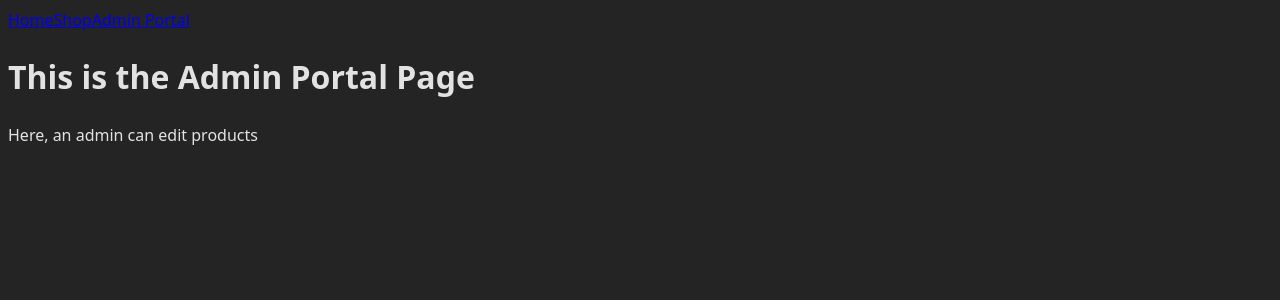
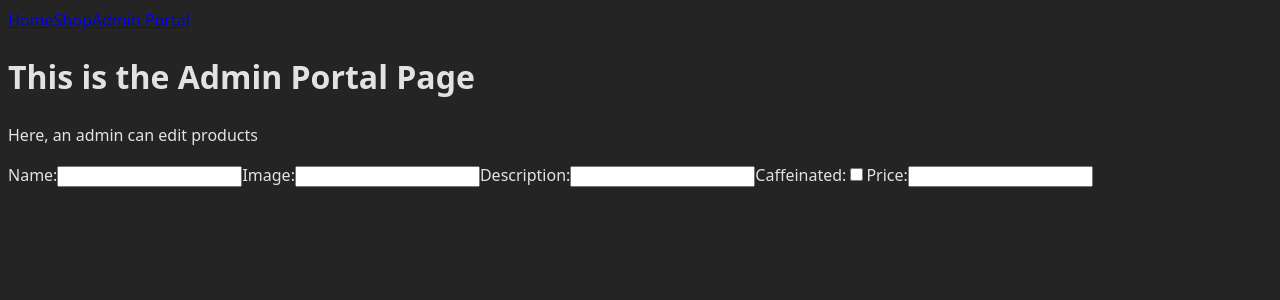
Before and after one commit to sanjam00/se05-summative-lab-project-showcase, a React (Vite) app: page /admin-portal in a window 1280 px wide. Shown: the top 300 px of the page. Built offline with nearby package versions, Linux system fonts and the light colour scheme.

Commit message:
created NewTeaForm, rendered in AdminPage

```diff
--- /dev/null
+++ b/src/components/NewTeaForm.jsx
@@ -0,0 +1,20 @@
+export default function NewTeaForm() {
+  return (
+    <form>
+      <label htmlFor="name-input">Name:</label>
+      <input id="name-input" type="textbox" />
+
+      <label htmlFor="image-input">Image:</label>
+      <input id="image-input" type="textbox" />
+
+      <label htmlFor="description-input">Description:</label>
+      <input id="description-input" type="textbox" />
+
+      <label htmlFor="caffeinated-checkbox">Caffeinated:</label>
+      <input id="caffeinated-checkbox" type="checkbox" />
+
+      <label htmlFor="price-input">Price:</label>
+      <input id="price-input" type="textbox" />
+    </form>
+  )
+}
--- a/src/pages/AdminPage.jsx
+++ b/src/pages/AdminPage.jsx
@@ -1,8 +1,13 @@
+import NewTeaForm from "../components/NewTeaForm";
+
 export default function AdminPage() {
   return (
     <>
       <h1>This is the Admin Portal Page</h1>
       <p>Here, an admin can edit products</p>
+      {/* render a login functionality */}
+      {/* render the new tea form */}
+      <NewTeaForm />
     </>
   )
 }
```
